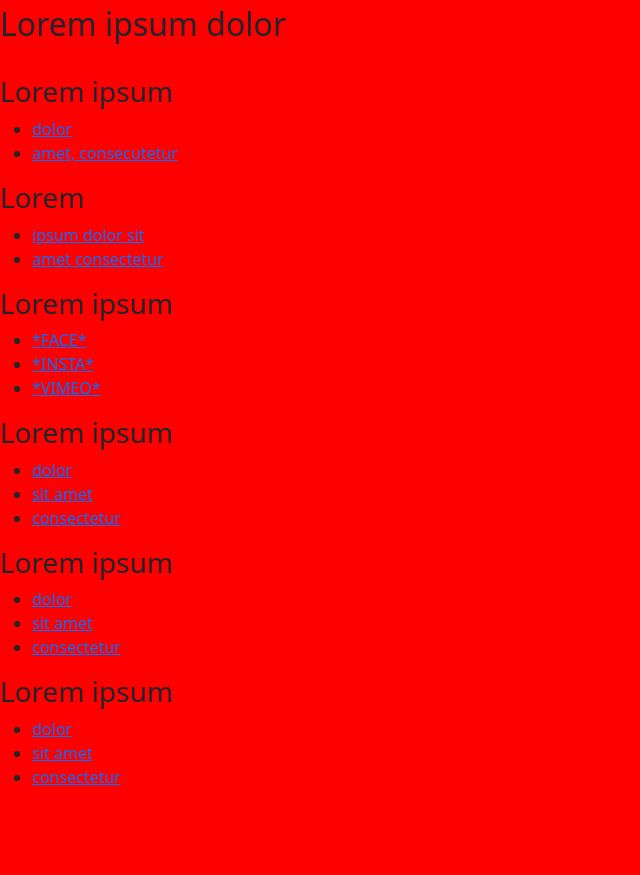
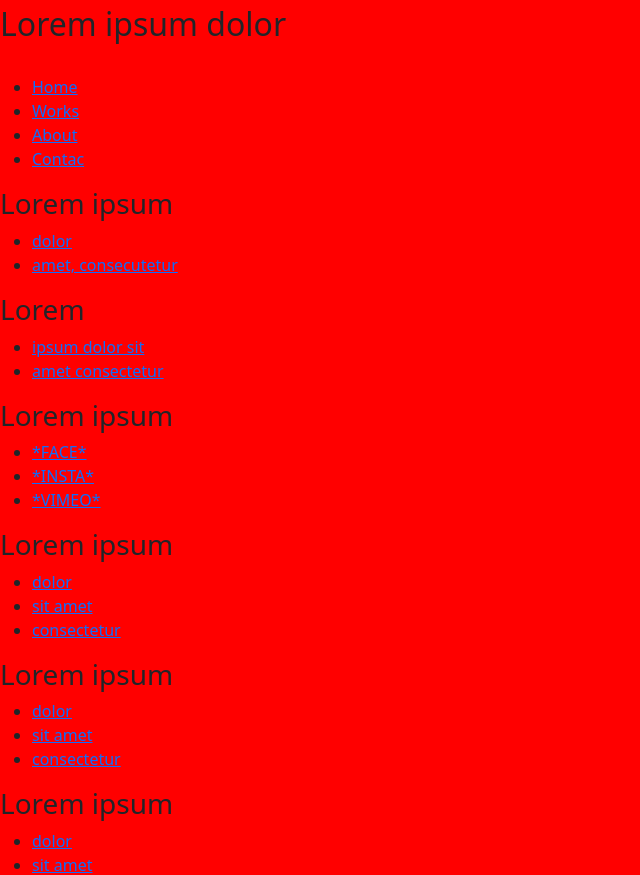
Before and after one commit to Marianlopig/2022-04-W1CHWE-nacho-losada-marian-lopez, a website: page index.html in a window 1280 px wide. Shown: the part 3994-4869 px from the top of the page, without its empty margins (0-640 px from the left). Before the commit the page ends 4799 px from the top, so only its background shows below. Drawn offline with nearby package versions, Linux system fonts and the light colour scheme; files that its build step writes are made by us from their sources.

Commit message:
navigation bar home html created

```diff
--- a/index.html
+++ b/index.html
@@ -51,6 +51,14 @@
       <h2>Lorem ipsum dolor</h2>
       <img src="" alt="" />
     </main>
+    <nav>
+      <ul>
+        <li><a href="">Home</a></li>
+        <li><a href="">Works</a></li>
+        <li><a href="">About</a></li>
+        <li><a href="">Contac</a></li>
+      </ul>
+    </nav>
     <footer>
       <div>
         <h3>Lorem ipsum</h3>
```
